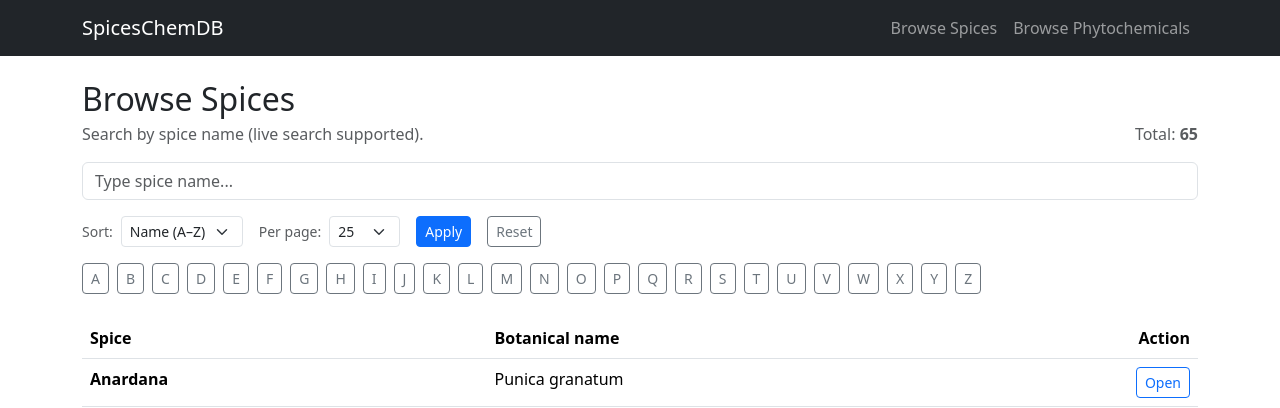
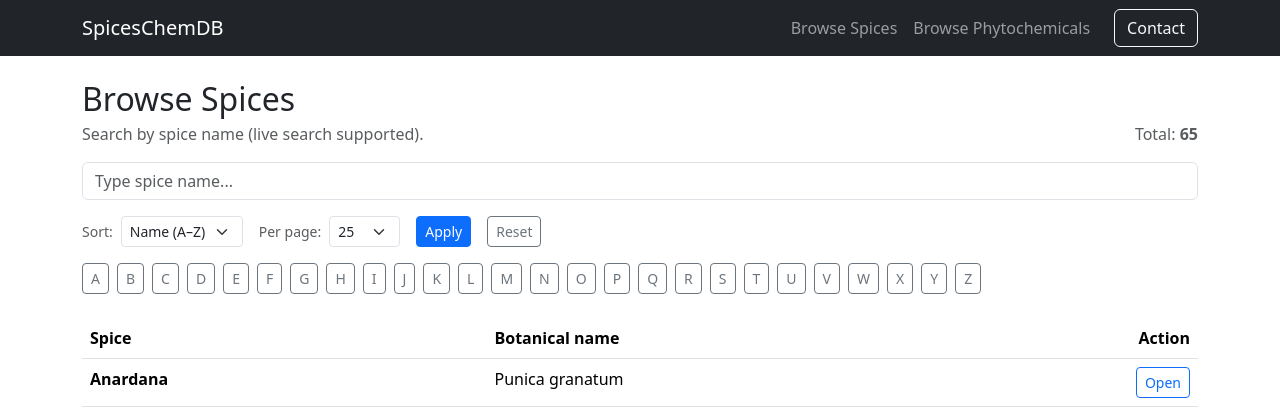
Before and after one commit to spicechemdb/spiceschemdb, a Flask app: page /browse/spices in a window 1280 px wide. Shown: the top 408 px of the page. Run offline with Flask 3, Linux system fonts and the light colour scheme; data comes from the database, SQL or seed files in the repository.

Commit message:
Update base.html

```diff
--- a/templates/base.html
+++ b/templates/base.html
@@ -8,28 +8,48 @@
   <!-- Bootstrap CSS -->
   <link href="https://cdn.jsdelivr.net/npm/bootstrap@5.3.3/dist/css/bootstrap.min.css" rel="stylesheet">
 
-  <!-- YOUR Custom CSS (ADD THIS LINE) -->
+  <!-- Custom CSS -->
   <link rel="stylesheet" href="{{ url_for('static', filename='css/style.css') }}">
+</head>
 
-</head>
 <body>
+
 <nav class="navbar navbar-expand-lg navbar-dark bg-dark">
   <div class="container">
+
     <a class="navbar-brand" href="{{ url_for('home') }}">SpicesChemDB</a>
+
     <button class="navbar-toggler" type="button" data-bs-toggle="collapse" data-bs-target="#navbarNav">
       <span class="navbar-toggler-icon"></span>
     </button>
+
     <div class="collapse navbar-collapse" id="navbarNav">
-      <ul class="navbar-nav ms-auto">
-        <li class="nav-item"><a class="nav-link" href="{{ url_for('browse_spices') }}">Browse Spices</a></li>
-        <li class="nav-item"><a class="nav-link" href="{{ url_for('browse_phytochemicals') }}">Browse Phytochemicals</a></li>
+      <ul class="navbar-nav ms-auto align-items-center">
+
+        <li class="nav-item">
+          <a class="nav-link" href="{{ url_for('browse_spices') }}">Browse Spices</a>
+        </li>
+
+        <li class="nav-item">
+          <a class="nav-link" href="{{ url_for('browse_phytochemicals') }}">Browse Phytochemicals</a>
+        </li>
+
+        <!-- Contact Button -->
+        <li class="nav-item ms-3">
+          <a class="btn btn-outline-light" href="{{ url_for('contact') }}">
+            Contact
+          </a>
+        </li>
+
       </ul>
     </div>
+
   </div>
 </nav>
 
 {% block content %}{% endblock %}
 
 <script src="https://cdn.jsdelivr.net/npm/bootstrap@5.3.3/dist/js/bootstrap.bundle.min.js"></script>
+
 </body>
 </html>
```
